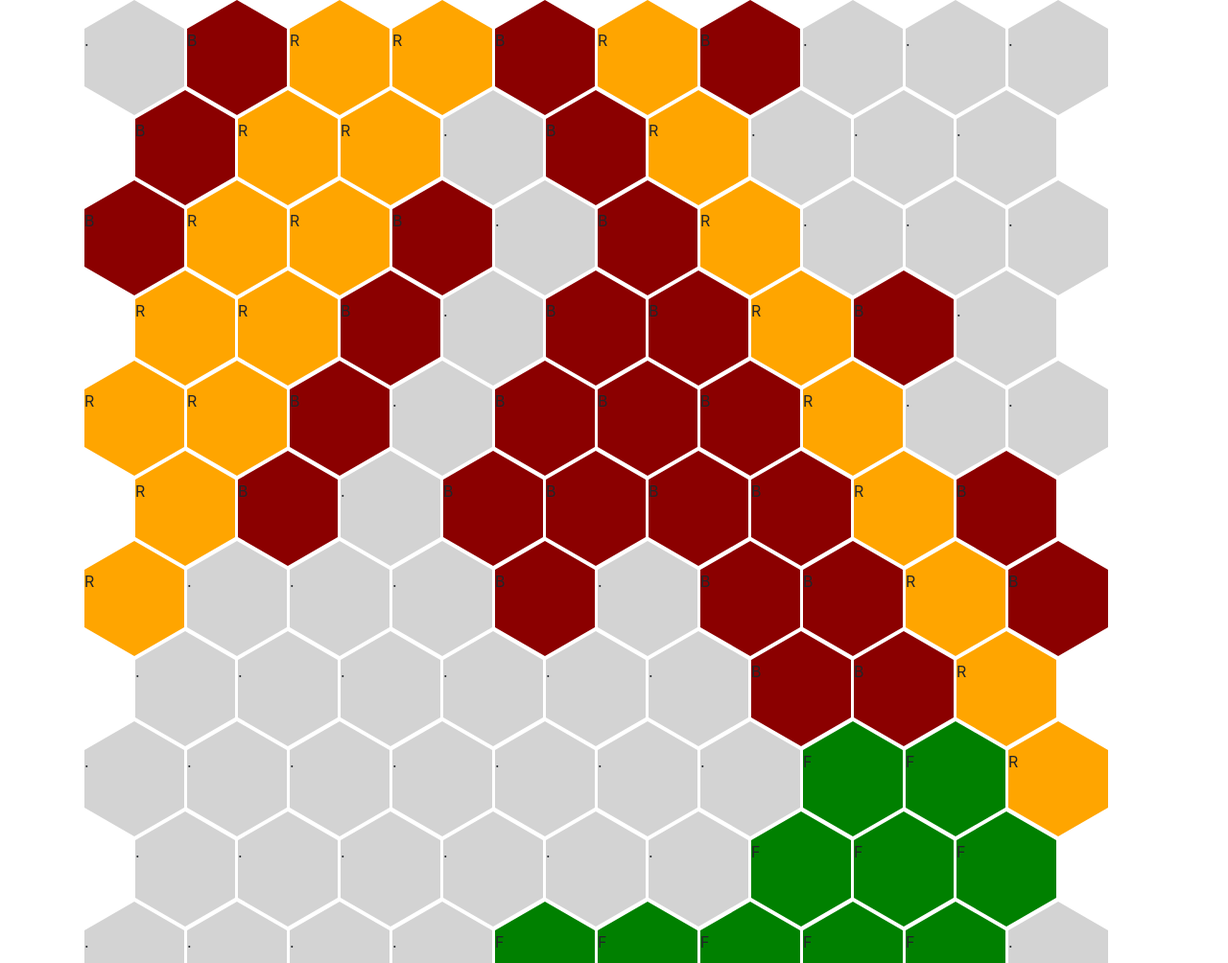
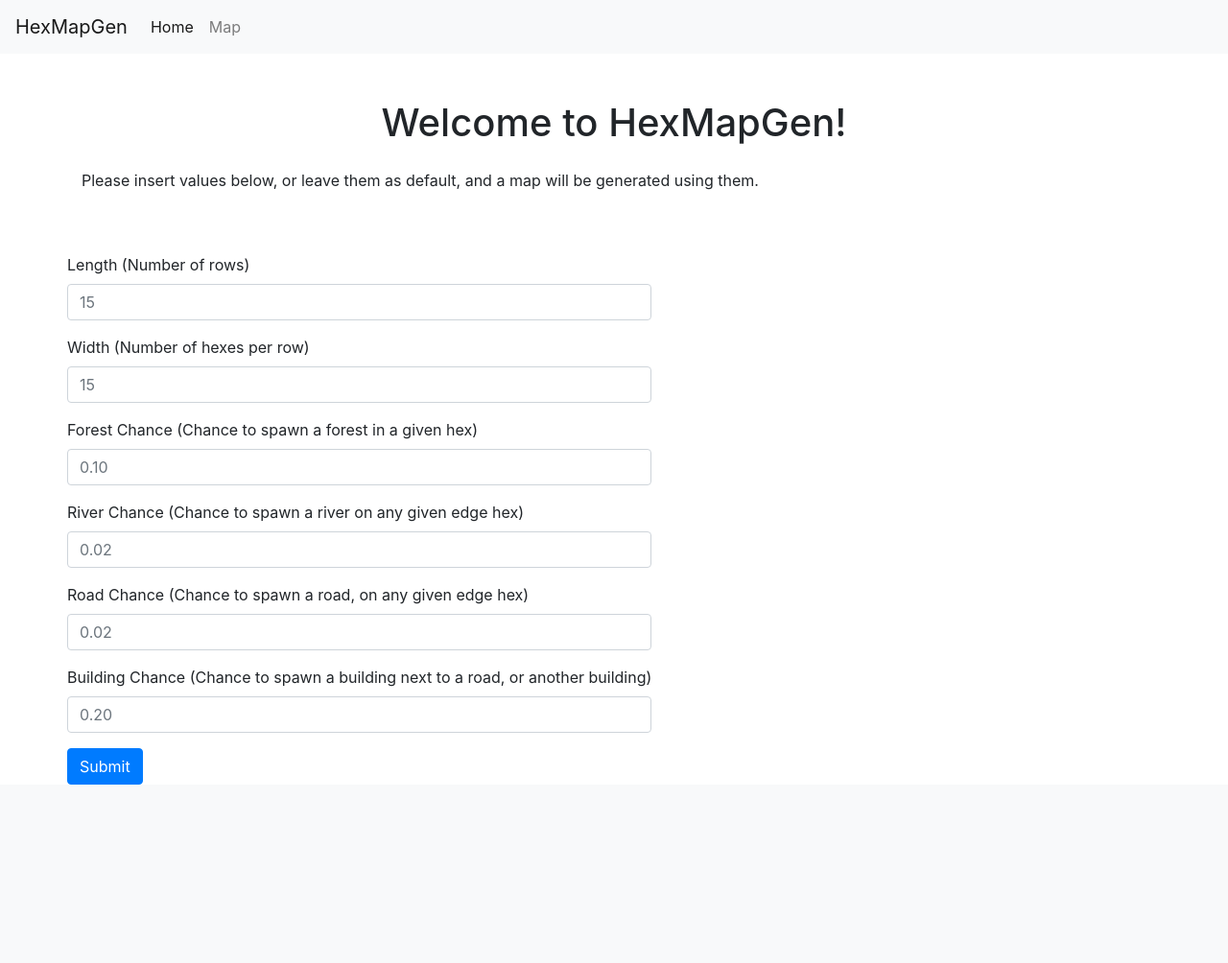
Before and after one commit to Evansdava/HexMapGen, a Flask app: page / in a window 1280 px wide. Shown: the top 1004 px of the page at 96% size. After the commit the page ends 818 px from the top, so only its background shows below. Run offline with Flask 2, Linux system fonts and the light colour scheme; some libraries are stand-ins or nearby versions.

Commit message:
Added form to manually change chances for each element to spawn

```diff
--- a/app.py
+++ b/app.py
@@ -1,4 +1,4 @@
-from flask import Flask, render_template
+from flask import Flask, render_template, request
 from map import Map
 
 app = Flask(__name__)
@@ -6,7 +6,33 @@ app = Flask(__name__)
 
 @app.route('/')
 def index():
-    """return main map page"""
-    map = Map(29)
+    """Return main map page"""
+    return render_template('home.html')
+
+
+@app.route('/map')
+def show_map():
+    """Create and display map based on user-input settings"""
+    length = request.args.get('length')
+    width = request.args.get('width')
+    f_chance = request.args.get('f_chance')
+    ri_chance = request.args.get('ri_chance')
+    ro_chance = request.args.get('ro_chance')
+    b_chance = request.args.get('b_chance')
+
+    if length == "" or length is None:
+        length = 15
+    if width == "" or width is None:
+        width = 15
+    if f_chance == "" or f_chance is None:
+        f_chance = 0.10
+    if ri_chance == "" or ri_chance is None:
+        ri_chance = 0.02
+    if ro_chance == "" or ro_chance is None:
+        ro_chance = 0.02
+    if b_chance == "" or b_chance is None:
+        b_chance = 0.20
+
+    map = Map(length, width, f_chance, ri_chance, ro_chance, b_chance)
     print(map)
     return render_template('map.html', map=map)
--- a/map.py
+++ b/map.py
@@ -5,12 +5,18 @@ from random import random, choice
 class Map():
     """The class for an overall map made of hexes"""
 
-    def __init__(self, length=10, width=10):
+    def __init__(self, length=15, width=15,
+                 for_chance=0.1, riv_chance=0.02,
+                 road_chance=0.02, build_chance=0.2):
         """Initialize values from which to generate terrain"""
-        self.length = length
-        self.width = width
+        self.length = int(length)
+        self.width = int(width)
         self.hexes = []
         self.len = 0
+        self.for_chance = float(for_chance)
+        self.riv_chance = float(riv_chance)
+        self.road_chance = float(road_chance)
+        self.build_chance = float(build_chance)
         self.generate()
 
     def __str__(self):
@@ -124,21 +130,21 @@ class Map():
         for _ in range(int(self.len / 10)):
             # print(self)
             current_hex = choice(self.hexes)
-            if random() < 0.10:
+            if random() < self.for_chance:
                 current_hex.terrain = "F"
                 forests.append(current_hex)
 
         for tile in forests:
             for neighbor in tile.check_neighbors():
                 # print(self)
-                if random() < 0.20:
+                if random() < self.for_chance * 1.5:
                     neighbor.terrain = "F"
                     forests.append(neighbor)
         return forests
 
     def generate_rivers(self):
         """First checks if a river starts in an edge hex, then extends any"""
-        river_starts = self.edge_crawl("W", 0.01)
+        river_starts = self.edge_crawl("W", self.riv_chance)
         rivers = river_starts.copy()
 
         for river in river_starts:
@@ -154,7 +160,7 @@ class Map():
 
     def generate_roads(self):
         """Chooses an edge tile and extends in a random direction"""
-        road_starts = self.edge_crawl("R", 0.025)
+        road_starts = self.edge_crawl("R", self.road_chance)
         roads = road_starts.copy()
 
         for road in road_starts:
@@ -199,7 +205,7 @@ class Map():
         for structure in structures:
             tiles = structure.check_neighbors(("R", "W", "B"), True)
             for tile in tiles:
-                if random() < 0.20:
+                if random() < self.build_chance:
                     # print(self)
                     tile.terrain = "B"
                     buildings.append(tile)
--- a/static/css/styles.css
+++ b/static/css/styles.css
@@ -1,28 +1,28 @@
 .hex {
     float: left;
-    margin-left: 3px;
-    margin-bottom: -26px;
+    margin-left: 1px;
+    margin-bottom: -13px;
 }
 .hex .top {
     width: 0;
-    border-bottom: 30px solid var(--bg-color);
-    border-left: 52px solid transparent;
-    border-right: 52px solid transparent;
+    border-bottom: 15px solid var(--bg-color);
+    border-left: 26px solid transparent;
+    border-right: 26px solid transparent;
 }
 .hex .middle {
-    width: 104px;
-    height: 60px;
+    width: 52px;
+    height: 30px;
     background: var(--bg-color);
 }
 .hex .bottom {
     width: 0;
-    border-top: 30px solid var(--bg-color);
-    border-left: 52px solid transparent;
-    border-right: 52px solid transparent;
+    border-top: 15px solid var(--bg-color);
+    border-left: 26px solid transparent;
+    border-right: 26px solid transparent;
 }
 .hex-row {
     clear: left;
 }
 .hex-row.even {
-    margin-left: 53px;
+    margin-left: 26px;
 }
--- a/templates/base.html
+++ b/templates/base.html
@@ -4,11 +4,24 @@
     <meta charset="UTF-8">
     <meta name="viewport" content="width=device-width, initial-scale=1.0">
     <meta http-equiv="X-UA-Compatible" content="ie=edge">
-    <title>{% block title %}HexMapGen{% endblock title %}</title>
+    <title>{% block title %}HexMapGen{% endblock %}</title>
     <link rel="stylesheet" href="https://stackpath.bootstrapcdn.com/bootstrap/4.4.1/css/bootstrap.min.css" integrity="sha384-Vkoo8x4CGsO3+Hhxv8T/Q5PaXtkKtu6ug5TOeNV6gBiFeWPGFN9MuhOf23Q9Ifjh" crossorigin="anonymous">
     <link rel="stylesheet" type="text/css" href="/static/css/styles.css">
 </head>
 <body>
-    {% block content %}{% endblock content %}
+    <nav class="navbar navbar-expand-lg navbar-light bg-light">
+        <a class="navbar-brand" href="#">HexMapGen</a>
+        <div class="collapse navbar-collapse" id="navbarSupportedContent">
+          <ul class="navbar-nav mr-auto">
+            <li class="nav-item active">
+              <a class="nav-link" href="/">Home</a>
+            </li>
+            <li class="nav-item">
+              <a class="nav-link" href="/map">Map</a>
+            </li>
+          </ul>
+        </div>
+      </nav>
+    {% block content %}{% endblock %}
 </body>
 </html>
--- /dev/null
+++ b/templates/home.html
@@ -0,0 +1,45 @@
+{% extends 'base.html' %}
+
+{% block content %}
+    <div class="container">
+        <div class="row mt-5">
+            <div class="d-inline-flex col-md-12 justify-content-center">
+                <h1 class="text-center">Welcome to HexMapGen!</h1>
+            </div>
+        </div>
+        <div class="row mt-3">
+            <div class="col-md-auto">
+                <p>Please insert values below, or leave them as default, and a map will be generated using them.</p>
+            </div>
+        </div>
+        <div class="row mt-5">
+            <form action="/map">
+                <div class="form-group">
+                    <label for="length">Length (Number of rows)</label>
+                    <input class="form-control" id="length" name="length" placeholder="15" type="number">
+                </div>
+                <div class="form-group">
+                    <label for="width">Width (Number of hexes per row)</label>
+                    <input class="form-control" id="width" name="width" placeholder="15" type="number">
+                </div>
+                <div class="form-group">
+                    <label for="f_chance">Forest Chance (Chance to spawn a forest in a given hex)</label>
+                    <input class="form-control" id="f_chance" name="f_chance" placeholder="0.10" type="text">
+                </div>
+                <div class="form-group">
+                    <label for="ri_chance">River Chance (Chance to spawn a river on any given edge hex)</label>
+                    <input class="form-control" id="ri_chance" name="ri_chance" placeholder="0.02" type="text">
+                </div>
+                <div class="form-group">
+                    <label for="ro_chance">Road Chance (Chance to spawn a road, on any given edge hex)</label>
+                    <input class="form-control" id="ro_chance" name="ro_chance" placeholder="0.02" type="text">
+                </div>
+                <div class="form-group">
+                    <label for="b_chance">Building Chance (Chance to spawn a building next to a road, or another building)</label>
+                    <input class="form-control" id="b_chance" name="b_chance" placeholder="0.20" type="text">
+                </div>
+                <button class="btn btn-primary" type="submit">Submit</button>
+            </form>
+        </div>
+    </div>
+{% endblock %}
--- a/templates/map.html
+++ b/templates/map.html
@@ -1,7 +1,7 @@
 {% extends 'base.html' %}
 
 {% block content %}
-<div class="container">
+<div class="container-fluid">
     {% for hex in map.hexes %}
         {% if hex.ML == None %}
             {% if hex.TL == None %}
@@ -25,12 +25,13 @@
                 {% endif %}
             {%- endmacro %}
             <div class="top" {{color(hex.terrain)}}></div>
-            <div class="middle" {{color(hex.terrain)}}>{{hex}}</div>
+            <div class="middle" {{color(hex.terrain)}}></div>
             <div class="bottom" {{color(hex.terrain)}}></div>
         </div>
         {% if hex.MR == None %}
             </div>
+            <br>
         {% endif %}
     {% endfor %}
 </div>
-{% endblock content %}
+{% endblock %}
```
